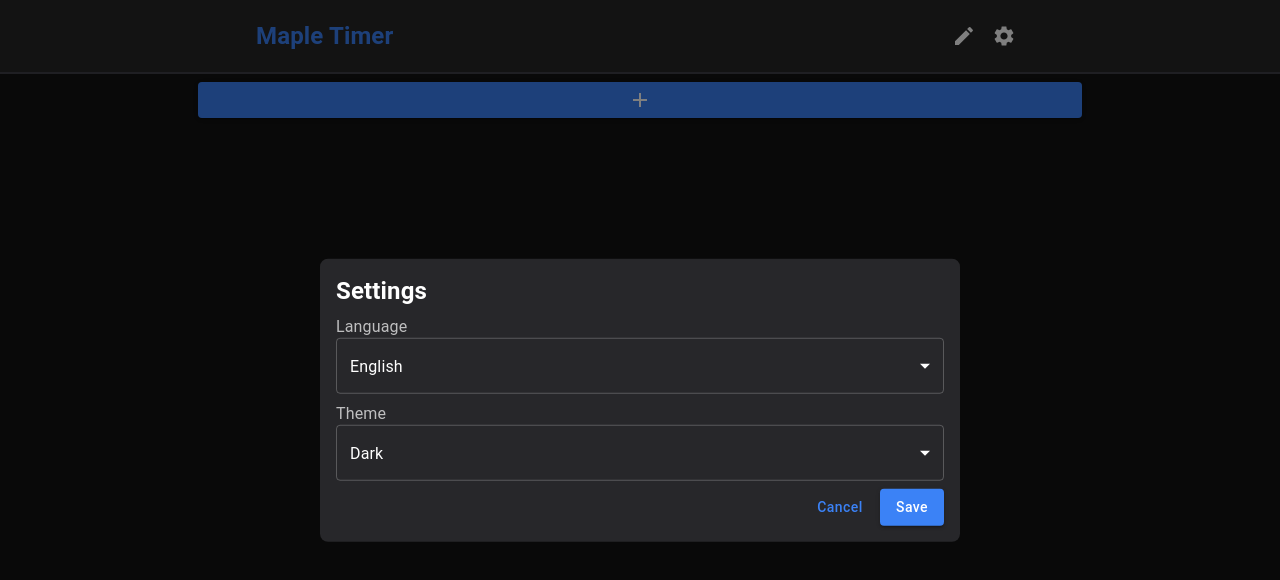
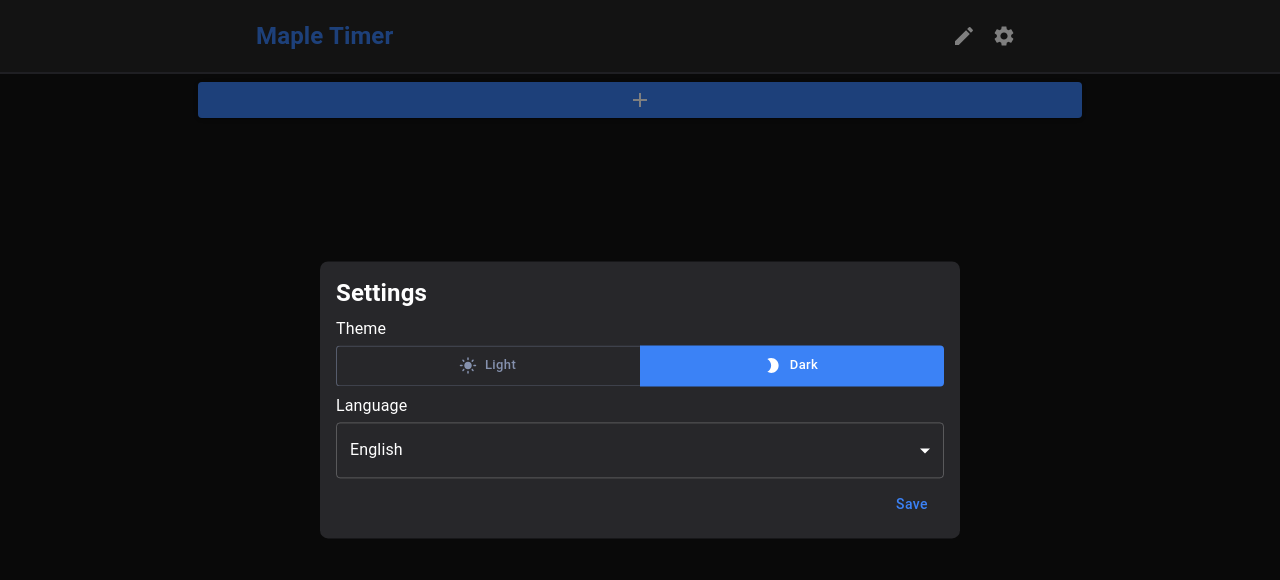
Before and after one commit to Johncakes/Maple_timer, a Next.js app: page / in a window 1280 px wide. Both pictures are taken after a click on the button 1004 px from the left and 36 px from the top of the page. Shown: the top 580 px of the page. Built offline with nearby package versions, Linux system fonts and the light colour scheme.

Commit message:
Change : Theme settings change, Added drop down icon for player cards

```diff
--- a/components/Card/playerCard.tsx
+++ b/components/Card/playerCard.tsx
@@ -13,8 +13,11 @@ import {
   Collapse,
   Divider,
   Fade,
+  IconButton,
 } from "@mui/material";
 import PetState from "../pet/petState";
+import ArrowDropDownIcon from "@mui/icons-material/ArrowDropDown";
+import ArrowDropUpIcon from "@mui/icons-material/ArrowDropUp";
 
 export default function PlayerCard(props: {
   card: CardData;
@@ -36,14 +39,14 @@ export default function PlayerCard(props: {
   };
 
   return (
-    <Card className="relative p-2 w-full my-2 dark:border-none">
-      <Collapse in={showDetail} collapsedSize={68}>
-        <div className="flex flex-col place-content-center justify-between">
+    <Card className="relative p-2 w-full my-2 dark:border-none flex flex-col items-center justify-center">
+      <Collapse in={showDetail} collapsedSize={68} className="w-full">
+        <div className="flex flex-col place-content-center">
           <div
-            className="flex items-center"
+            className="flex items-center justify-between"
             onClick={() => setShowDetail(!showDetail)}
           >
-            <div className="flex w-full ">
+            <div className="flex ">
               <Card
                 className="border dark:border-zinc-700 shadow-none rounded-lg"
                 sx={{ boxShadow: 0 }}
@@ -121,6 +124,18 @@ export default function PlayerCard(props: {
           </Fade>
         </div>
       </Collapse>
+
+      <IconButton
+        onClick={() => setShowDetail(!showDetail)}
+        className="w-full"
+        sx={{ p: 0 }}
+      >
+        {showDetail ? (
+          <ArrowDropUpIcon fontSize="small" />
+        ) : (
+          <ArrowDropDownIcon fontSize="small" className="absolute bottom-0" />
+        )}
+      </IconButton>
     </Card>
   );
 }
--- a/components/modal/settings.tsx
+++ b/components/modal/settings.tsx
@@ -1,65 +1,73 @@
 import {
   Button,
-  InputLabel,
+  ButtonGroup,
   MenuItem,
   Modal,
+  PaletteMode,
   Select,
   SelectChangeEvent,
 } from "@mui/material";
-import React, { useEffect, useState } from "react";
+import React from "react";
 import i18n from "@/locales/config";
+import ModeNightIcon from "@mui/icons-material/ModeNight";
+import LightModeIcon from "@mui/icons-material/LightMode";
 
 export default function Settings(props: {
   open: boolean;
   close: () => void;
   theme: string;
-  setTheme: (theme: string) => void;
+  setTheme: (theme: PaletteMode) => void;
   language: string;
   setLanguage: (language: string) => void;
 }) {
-  const [prevLanguage, setPrevLanguage] = useState(props.language);
-  const [prevTheme, setPrevTheme] = useState(props.theme);
-
   const handleLanguageChange = (event: SelectChangeEvent<string>) => {
-    setPrevLanguage(props.language);
     i18n.changeLanguage(event.target.value as string);
     props.setLanguage(i18n.language);
   };
 
-  const handleThemeChange = (event: SelectChangeEvent<string>) => {
-    setPrevTheme(props.theme);
-    props.setTheme(event.target.value as string);
-    localStorage.setItem("theme", event.target.value as string);
+  const handleThemeChange = (theme: PaletteMode) => {
+    localStorage.setItem("theme", theme);
+    props.setTheme(theme);
   };
 
-  const handleSave = () => {
-    setPrevLanguage(props.language);
-    setPrevTheme(props.theme);
-    props.close();
-  };
-  const handleCancel = () => {
-    i18n.changeLanguage(prevLanguage);
-    props.setLanguage(prevLanguage);
-    props.setTheme(prevTheme);
-    props.close();
-  };
-
-  useEffect(() => {
-    setPrevLanguage(props.language);
-    setPrevTheme(props.theme);
-  }, [props.open]);
-
   return (
-    <Modal open={props.open} onClose={handleCancel}>
+    <Modal open={props.open} onClose={props.close}>
       <div className="absolute top-1/2 left-1/2 -translate-x-1/2 -translate-y-1/2 content-center bg-white dark:bg-zinc-800 rounded-lg w-11/12 md:w-1/2 ">
         <div className="flex flex-col p-4 space-y-2">
           <h1 className="text-2xl font-bold dark:text-white">
             {i18n.t("settings.title")}
           </h1>
-          <div>
-            <InputLabel id="LanguageLabel">
-              {i18n.t("settings.language")}
-            </InputLabel>
+          <div className="flex flex-col space-y-1">
+            <text>{i18n.t("settings.theme.title")}</text>
+            <ButtonGroup fullWidth>
+              <Button
+                style={{ textTransform: "none" }}
+                variant={props.theme === "light" ? "contained" : "outlined"}
+                color={props.theme === "light" ? "primary" : "secondary"}
+                key="light"
+                startIcon={<LightModeIcon />}
+                size="small"
+                sx={{ p: 1 }}
+                onClick={() => handleThemeChange("light")}
+              >
+                {i18n.t("settings.theme.light")}
+              </Button>
+              <Button
+                style={{ textTransform: "none" }}
+                variant={props.theme === "dark" ? "contained" : "outlined"}
+                color={props.theme === "dark" ? "primary" : "secondary"}
+                key="dark"
+                startIcon={<ModeNightIcon />}
+                size="small"
+                sx={{ p: 1 }}
+                onClick={() => handleThemeChange("dark")}
+              >
+                {i18n.t("settings.theme.dark")}
+              </Button>
+            </ButtonGroup>
+          </div>
+          <div className="flex flex-col space-y-1">
+            <text>{i18n.t("settings.language")}</text>
             <Select
               labelId="languageLabel"
               id="language"
@@ -71,33 +79,13 @@ export default function Settings(props: {
               <MenuItem value="ko">한국어</MenuItem>
             </Select>
           </div>
-          <div>
-            <InputLabel id="themeLabel">
-              {i18n.t("settings.theme.title")}
-            </InputLabel>
-            <Select
-              labelId="themeLabel"
-              id="theme"
-              value={props.theme}
-              onChange={handleThemeChange}
-              className="w-full"
-            >
-              <MenuItem value="light">
-                {i18n.t("settings.theme.light")}
-              </MenuItem>
-              <MenuItem value="dark">{i18n.t("settings.theme.dark")}</MenuItem>
-            </Select>
-          </div>
           <div className="flex flex-row-reverse space-x-reverse space-x-2 mt-2">
             <Button
               style={{ textTransform: "none" }}
-              variant="contained"
-              onClick={handleSave}
+              variant="text"
+              onClick={props.close}
             >
               {i18n.t("button.save")}
-            </Button>
-            <Button style={{ textTransform: "none" }} onClick={handleCancel}>
-              {i18n.t("button.cancel")}
             </Button>
           </div>
         </div>
--- a/components/pet/pet.tsx
+++ b/components/pet/pet.tsx
@@ -42,7 +42,7 @@ export default function Pet(props: {
           className="border dark:border-none rounded p-2 bg-gray-100 dark:bg-zinc-600"
         />
 
-        <div className="dark:text-white text-xs sm:text-base md:text-lg my-2">
+        <div className="dark:text-white text-xs sm:text-base my-2">
           {i18n.t("pet.wake_time", { time: formattedTime(props.petTime) })}
         </div>
 
--- a/locales/en/translation.json
+++ b/locales/en/translation.json
@@ -33,7 +33,8 @@
         "theme":{
             "title": "Theme",
             "light": "Light",
-            "dark": "Dark"
+            "dark": "Dark",
+            "system": "System"
         }
     },
 
--- a/locales/ko/translation.json
+++ b/locales/ko/translation.json
@@ -32,8 +32,9 @@
         "language": "언어",
         "theme": {
             "title": "테마",
-            "light": "라이트 모드",
-            "dark": "다크 모드"
+            "light": "라이트",
+            "dark": "다크",
+            "system": "시스템 설정"
         }
     },
 
--- a/pages/index.tsx
+++ b/pages/index.tsx
@@ -8,16 +8,16 @@ import MainHeader from "../components/mainHeader";
 import AddCharacter from "@/components/modal/addCharacter";
 import Settings from "@/components/modal/settings";
 import i18n from "@/locales/config";
-import { ThemeProvider } from "@emotion/react";
-
-import { Container, createTheme, CssBaseline, Stack } from "@mui/material";
+import { PaletteMode } from "@mui/material";
+import { ThemeProvider, createTheme } from "@mui/material/styles";
+import { Container, CssBaseline, Stack } from "@mui/material";
 
 export default function Home() {
   const [cardIdCounter, setCardIdCounter] = useState(0);
   const [Cards, setCards] = useState<CardData[]>([]);
 
   const [language, setLanguage] = useState(i18n.language);
-  const [theme, setTheme] = useState("dark");
+  const [theme, setTheme] = useState<PaletteMode>("dark");
 
   // Modal states
   const [showAddCharacter, setShowAddCharacter] = useState(false);
@@ -70,7 +70,7 @@ export default function Home() {
     }
 
     if (localStorageTheme) {
-      setTheme(localStorageTheme);
+      setTheme(localStorageTheme as PaletteMode);
     }
   }, []);
 
@@ -104,7 +104,7 @@ export default function Home() {
 
   const muitheme = createTheme({
     palette: {
-      mode: theme === "dark" ? "dark" : "light",
+      mode: theme,
       primary: {
         main: "#3B82F6",
       },
@@ -118,7 +118,7 @@ export default function Home() {
   });
 
   return (
-    <ThemeProvider theme={muitheme}>
+    <ThemeProvider theme={muitheme} defaultMode="dark">
       <CssBaseline />
       <MainHeader
         showEdit={showEdit}
```
Also changed, not shown: 1 other file (tests, documents, lock files or other folders).
